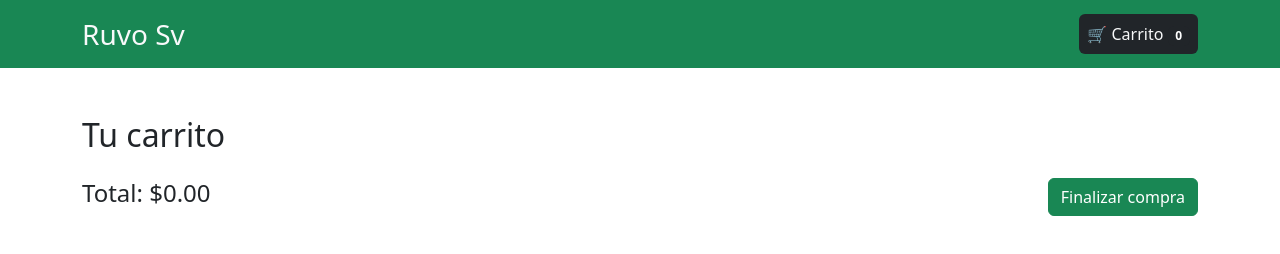
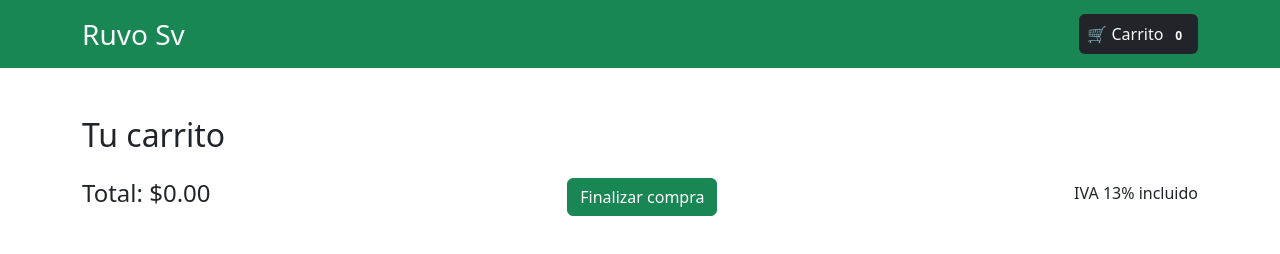
Before and after one commit to Jorged99/Proyecto_Carrito_de_Compras2025, a plain HTML site: page index_carrito.html in a window 1280 px wide. Drawn offline with nearby package versions, Linux system fonts and the light colour scheme; some packages are replaced by stand-ins of ours; a script that the page names is missing.

Commit message:
Update index_carrito.html
Iva incluido

```diff
--- a/index_carrito.html
+++ b/index_carrito.html
@@ -28,6 +28,7 @@
                 <div class="d-flex justify-content-between align-items-center">
             <h4>Total: <span id="total-price">$0.00</span></h4>
             <button id="checkout" class="btn btn-success">Finalizar compra</button>
+            <h6> IVA 13% incluido</h6>
         </div>
     </main>
 
```
